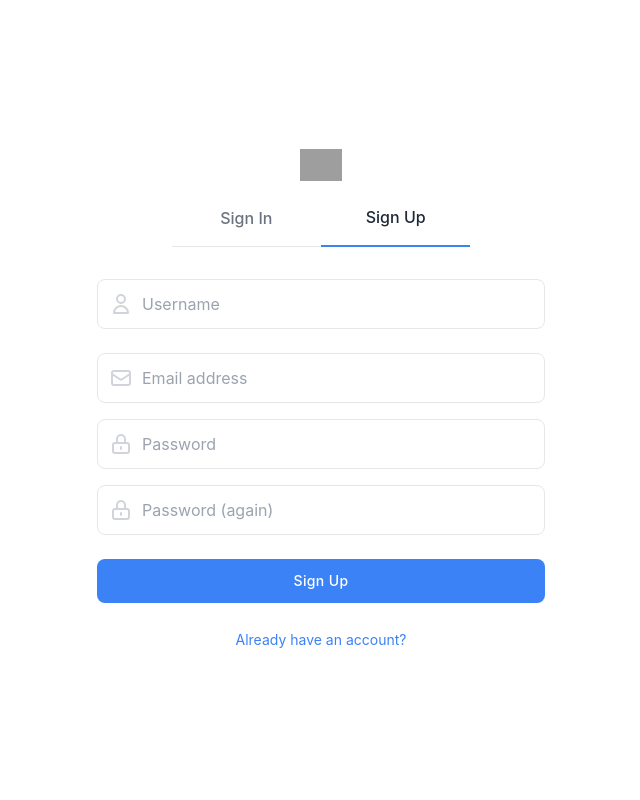
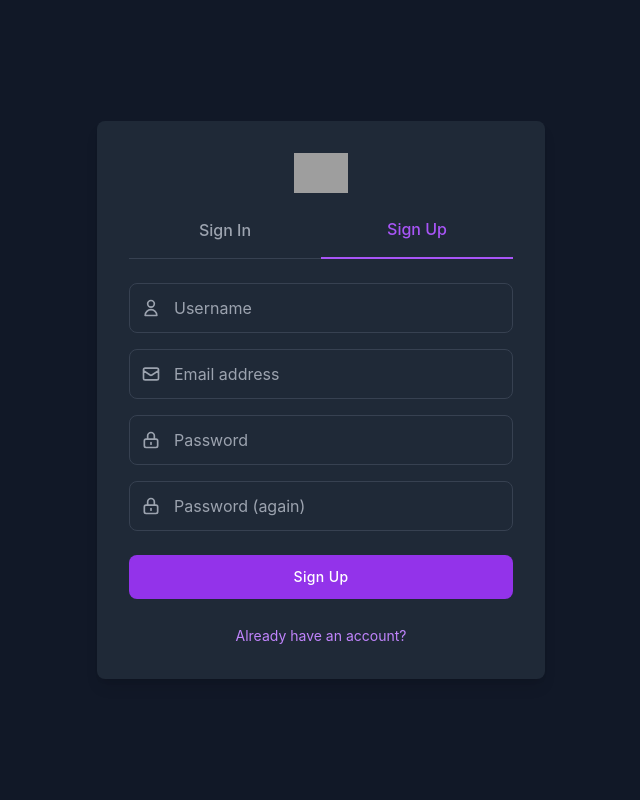
Before and after one commit to jsnyde0/get-todos-done, a Django app: page /accounts/signup/ in a window 1280 px wide. Shown: the whole page, without its empty margins (319-959 px from the left). Run offline with Django 5.2, Linux system fonts and the light colour scheme; some libraries are stand-ins or nearby versions; grey boxes are pictures that could not be loaded.

Commit message:
Improved styling of sign-up page

```diff
--- a/templates/account/signup.html
+++ b/templates/account/signup.html
@@ -9,94 +9,76 @@
 {% url 'account_signup' as signup_url %}
 {% url 'account_login' as login_url %}
 
-    <section class="bg-white dark:bg-gray-900">
-        <div class="container flex items-center justify-center min-h-screen px-6 mx-auto">
-            <form class="w-full max-w-md" method="POST" action="{{signup_url}}">
+<section class="bg-gray-900 min-h-screen flex items-center justify-center px-6">
+    <div class="w-full max-w-md animate-fade-in-up">
+        <form class="bg-gray-800 shadow-lg rounded-lg p-8" method="POST" action="{{signup_url}}">
             {% csrf_token %}
             {{ redirect_field }}
-                <div class="flex justify-center mx-auto">
-                    <img class="w-auto h-7 sm:h-8" src="https://merakiui.com/images/logo.svg" alt="">
+            <div class="flex justify-center mb-6">
+                <img class="w-auto h-10" src="https://merakiui.com/images/logo.svg" alt="">
             </div>
 
-                <div class="flex items-center justify-center mt-6">
-                    <a href="{{login_url}}" class="w-1/3 pb-4 font-medium text-center text-gray-500 capitalize border-b dark:border-gray-400 dark:text-gray-300">
-                        sign in
+            <div class="flex items-center justify-center mb-6">
+                <a href="{{login_url}}" class="w-1/2 pb-4 font-medium text-center text-gray-400 border-b border-gray-700 hover:text-gray-200 transition-colors">
+                    Sign In
                 </a>
-
-                    <a href="{{signup_url}}" class="w-1/3 pb-4 font-medium text-center text-gray-800 capitalize border-b-2 border-blue-500 dark:border-blue-400 dark:text-white">
-                        sign up
+                <a href="{{signup_url}}" class="w-1/2 pb-4 font-medium text-center text-purple-500 border-b-2 border-purple-500">
+                    Sign Up
                 </a>
             </div>
 
             {% if form.errors %}
-                    <div class="mt-4 text-red-500">
+                <div class="mb-4 p-4 bg-red-500 bg-opacity-10 border border-red-500 rounded text-red-500">
                     {{ form.errors }}
                 </div>
             {% endif %}
 
-                <div class="relative flex items-center mt-8">
-                    <span class="absolute">
-                        <svg xmlns="http://www.w3.org/2000/svg" class="w-6 h-6 mx-3 text-gray-300 dark:text-gray-500" fill="none" viewBox="0 0 24 24" stroke="currentColor" stroke-width="2">
-                            <path stroke-linecap="round" stroke-linejoin="round" d="M16 7a4 4 0 11-8 0 4 4 0 018 0zM12 14a7 7 0 00-7 7h14a7 7 0 00-7-7z" />
+            <div class="relative mb-4">
+                <span class="form-icon">
+                    <svg xmlns="http://www.w3.org/2000/svg" class="w-5 h-5" fill="none" viewBox="0 0 24 24" stroke="currentColor">
+                        <path stroke-linecap="round" stroke-linejoin="round" stroke-width="2" d="M16 7a4 4 0 11-8 0 4 4 0 018 0zM12 14a7 7 0 00-7 7h14a7 7 0 00-7-7z" />
                     </svg>
                 </span>
-
                 {{ form.username }}
             </div>
 
-                {% comment %} <label for="dropzone-file" class="flex items-center px-3 py-3 mx-auto mt-6 text-center bg-white border-2 border-dashed rounded-lg cursor-pointer dark:border-gray-600 dark:bg-gray-900">
-                    <svg xmlns="http://www.w3.org/2000/svg" class="w-6 h-6 text-gray-300 dark:text-gray-500" fill="none" viewBox="0 0 24 24" stroke="currentColor" stroke-width="2">
-                        <path stroke-linecap="round" stroke-linejoin="round" d="M4 16v1a3 3 0 003 3h10a3 3 0 003-3v-1m-4-8l-4-4m0 0L8 8m4-4v12" />
-                    </svg>
-
-                    <h2 class="mx-3 text-gray-400">Profile Photo</h2>
-
-                    <input id="dropzone-file" type="file" class="hidden" />
-                </label> {% endcomment %}
-
-                <div class="relative flex items-center mt-6">
-                    <span class="absolute">
-                        <svg xmlns="http://www.w3.org/2000/svg" class="w-6 h-6 mx-3 text-gray-300 dark:text-gray-500" fill="none" viewBox="0 0 24 24" stroke="currentColor" stroke-width="2">
-                            <path stroke-linecap="round" stroke-linejoin="round" d="M3 8l7.89 5.26a2 2 0 002.22 0L21 8M5 19h14a2 2 0 002-2V7a2 2 0 00-2-2H5a2 2 0 00-2 2v10a2 2 0 002 2z" />
+            <div class="relative mb-4">
+                <span class="form-icon">
+                    <svg xmlns="http://www.w3.org/2000/svg" class="w-5 h-5" fill="none" viewBox="0 0 24 24" stroke="currentColor">
+                        <path stroke-linecap="round" stroke-linejoin="round" stroke-width="2" d="M3 8l7.89 5.26a2 2 0 002.22 0L21 8M5 19h14a2 2 0 002-2V7a2 2 0 00-2-2H5a2 2 0 00-2 2v10a2 2 0 002 2z" />
                     </svg>
                 </span>
-
                 {{ form.email }}
             </div>
 
-                <div class="relative flex items-center mt-4">
-                    <span class="absolute">
-                        <svg xmlns="http://www.w3.org/2000/svg" class="w-6 h-6 mx-3 text-gray-300 dark:text-gray-500" fill="none" viewBox="0 0 24 24" stroke="currentColor" stroke-width="2">
-                            <path stroke-linecap="round" stroke-linejoin="round" d="M12 15v2m-6 4h12a2 2 0 002-2v-6a2 2 0 00-2-2H6a2 2 0 00-2 2v6a2 2 0 002 2zm10-10V7a4 4 0 00-8 0v4h8z" />
+            <div class="relative mb-4">
+                <span class="form-icon">
+                    <svg xmlns="http://www.w3.org/2000/svg" class="w-5 h-5" fill="none" viewBox="0 0 24 24" stroke="currentColor">
+                        <path stroke-linecap="round" stroke-linejoin="round" stroke-width="2" d="M12 15v2m-6 4h12a2 2 0 002-2v-6a2 2 0 00-2-2H6a2 2 0 00-2 2v6a2 2 0 002 2zm10-10V7a4 4 0 00-8 0v4h8z" />
                     </svg>
                 </span>
-
                 {{ form.password1 }}
             </div>
 
-                <div class="relative flex items-center mt-4">
-                    <span class="absolute">
-                        <svg xmlns="http://www.w3.org/2000/svg" class="w-6 h-6 mx-3 text-gray-300 dark:text-gray-500" fill="none" viewBox="0 0 24 24" stroke="currentColor" stroke-width="2">
-                            <path stroke-linecap="round" stroke-linejoin="round" d="M12 15v2m-6 4h12a2 2 0 002-2v-6a2 2 0 00-2-2H6a2 2 0 00-2 2v6a2 2 0 002 2zm10-10V7a4 4 0 00-8 0v4h8z" />
+            <div class="relative mb-6">
+                <span class="form-icon">
+                    <svg xmlns="http://www.w3.org/2000/svg" class="w-5 h-5" fill="none" viewBox="0 0 24 24" stroke="currentColor">
+                        <path stroke-linecap="round" stroke-linejoin="round" stroke-width="2" d="M12 15v2m-6 4h12a2 2 0 002-2v-6a2 2 0 00-2-2H6a2 2 0 00-2 2v6a2 2 0 002 2zm10-10V7a4 4 0 00-8 0v4h8z" />
                     </svg>
                 </span>
-
                 {{ form.password2 }}
             </div>
 
-                <div class="mt-6">
-                    <button class="w-full px-6 py-3 text-sm font-medium tracking-wide text-white capitalize transition-colors duration-300 transform bg-blue-500 rounded-lg hover:bg-blue-400 focus:outline-none focus:ring focus:ring-blue-300 focus:ring-opacity-50">
+            <button type="submit" class="w-full px-6 py-3 text-sm font-medium tracking-wide text-white capitalize transition-colors duration-300 transform bg-purple-600 rounded-lg hover:bg-purple-500 focus:outline-none focus:ring focus:ring-purple-300 focus:ring-opacity-50">
                 Sign Up
             </button>
 
-                    <div class="mt-6 text-center ">
-                        <a href="{{login_url}}" class="text-sm text-blue-500 hover:underline dark:text-blue-400">
+            <div class="mt-6 text-center">
+                <a href="{{login_url}}" class="text-sm text-purple-400 hover:underline">
                     Already have an account?
                 </a>
-                    </div>
             </div>
         </form>
     </div>
 </section>
-
 {% endblock content %}
--- a/templates/base.html
+++ b/templates/base.html
@@ -53,7 +53,23 @@
 
         /* Style the allauth form fields to match your design */
         #id_username, #id_email, #id_password1, #id_password2 {
-            @apply block w-full py-3 text-gray-700 bg-white border rounded-lg px-11 dark:bg-gray-900 dark:text-gray-300 dark:border-gray-600 focus:border-blue-400 dark:focus:border-blue-300 focus:ring-blue-300 focus:outline-none focus:ring focus:ring-opacity-40;
+            @apply block w-full py-3 text-gray-200 bg-gray-800 border border-gray-700 rounded-lg px-11 focus:border-purple-500 focus:ring-purple-500 focus:outline-none focus:ring focus:ring-opacity-40;
+        }
+        .form-icon {
+            @apply absolute left-3 top-1/2 transform -translate-y-1/2 text-gray-400;
+        }
+        .animate-fade-in-up {
+            animation: fade-in-up 0.3s ease-out;
+        }
+        @keyframes fade-in-up {
+            0% {
+                opacity: 0;
+                transform: translateY(10px);
+            }
+            100% {
+                opacity: 1;
+                transform: translateY(0);
+            }
         }
     </style>
 </head>
```
Lines whose indentation alone changed are shown as unchanged.
